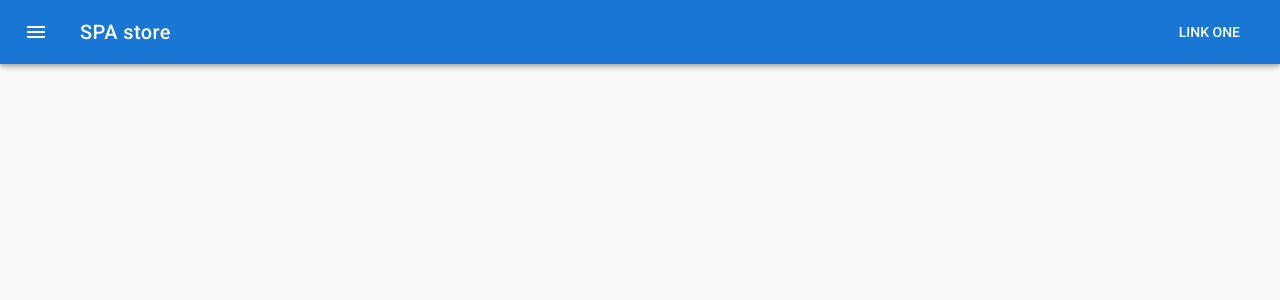
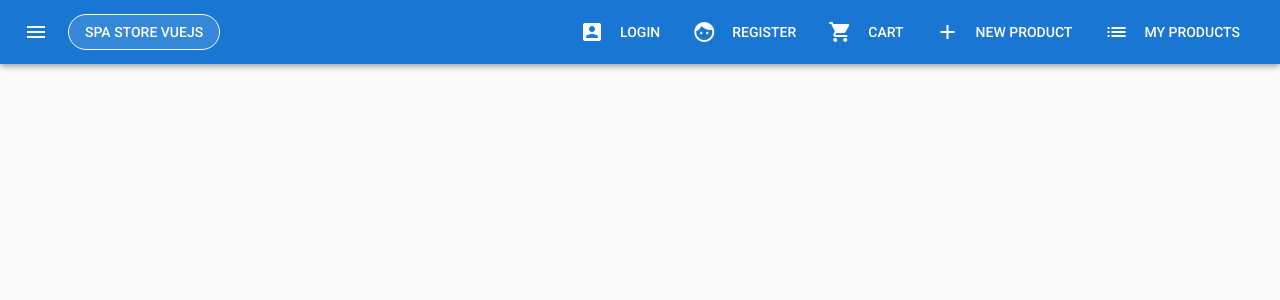
Before and after one commit to wveik/vuejs-spa-store, a Vue app: page /list in a window 1280 px wide. Shown: the top 300 px of the page. Built offline with nearby package versions, Linux system fonts and the light colour scheme.

Commit message:
Создание ссылок

```diff
--- a/src/App.vue
+++ b/src/App.vue
@@ -6,6 +6,7 @@
 
 <script>
 import Navbar from './components/Navbar.vue'
+
 export default {
   components: {
     Navbar
--- a/src/components/Navbar.vue
+++ b/src/components/Navbar.vue
@@ -1,12 +1,35 @@
 <template>
     <div>
-         <v-navigation-drawer app temporary></v-navigation-drawer>
+         <v-navigation-drawer app temporary v-model="sideNav">
+             <v-list>
+                <v-list-tile
+                  v-for="(link, i) in links"
+                  :key="i"
+                  :to="link.url"
+                >
+                    <v-list-tile-action>
+                    <v-icon>{{link.icon}}</v-icon>
+                    </v-list-tile-action>
+
+                    <v-list-tile-content>
+                    <v-list-tile-title v-text="link.title"></v-list-tile-title>
+                    </v-list-tile-content>
+                </v-list-tile>
+        </v-list>
+         </v-navigation-drawer>
             <v-toolbar app dark color="primary">
-                <v-toolbar-side-icon></v-toolbar-side-icon>
-                    <v-toolbar-title>SPA store</v-toolbar-title>
+                <v-toolbar-side-icon @click="sideNav=!sideNav"></v-toolbar-side-icon>
+                    <v-btn outline round flat to="/" exact>SPA store VueJS</v-btn>
                         <v-spacer></v-spacer>
                     <v-toolbar-items class="hidden-sm-and-down">
-                        <v-btn flat>Link One</v-btn>
+                        <v-btn flat
+                             v-for="(link, i) in links"
+                            :key="i"
+                            :to="link.url"
+                        >
+                            <v-icon left>{{link.icon}}</v-icon>
+                            {{link.title}}
+                        </v-btn>
                 </v-toolbar-items>
             </v-toolbar>
             <v-content>
@@ -16,5 +39,38 @@
 </template>
 
 <script>
-export default {}
+export default {
+  data () {
+    return {
+      sideNav: false,
+      links: [
+        {
+          title: 'Login',
+          icon: 'account_box',
+          url: '/login'
+        },
+        {
+          title: 'Register',
+          icon: 'face',
+          url: '/register'
+        },
+        {
+          title: 'Cart',
+          icon: 'shopping_cart',
+          url: '/checkout'
+        },
+        {
+          title: 'New Product',
+          icon: 'add',
+          url: '/new'
+        },
+        {
+          title: 'My Products',
+          icon: 'list',
+          url: '/list'
+        }
+      ]
+    }
+  }
+}
 </script>
--- a/src/main.js
+++ b/src/main.js
@@ -1,5 +1,3 @@
-// The Vue build version to load with the `import` command
-// (runtime-only or standalone) has been set in webpack.base.conf with an alias.
 import Vue from 'vue'
 import App from './App'
 import router from './router'
```
